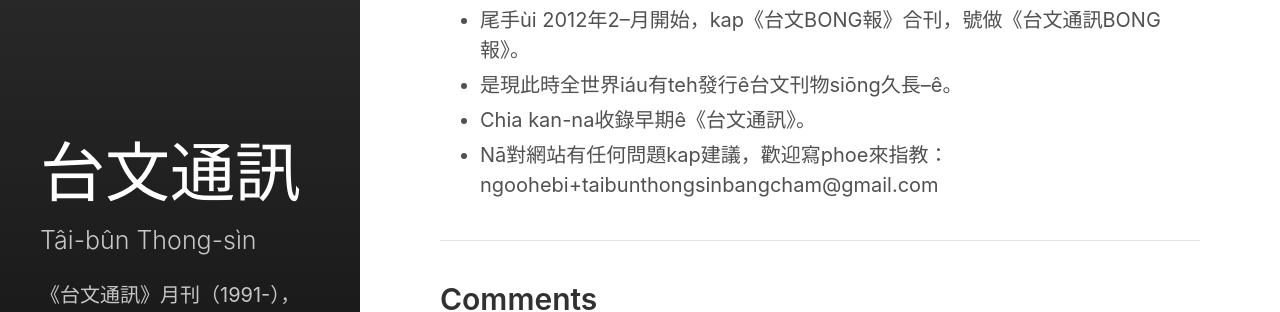
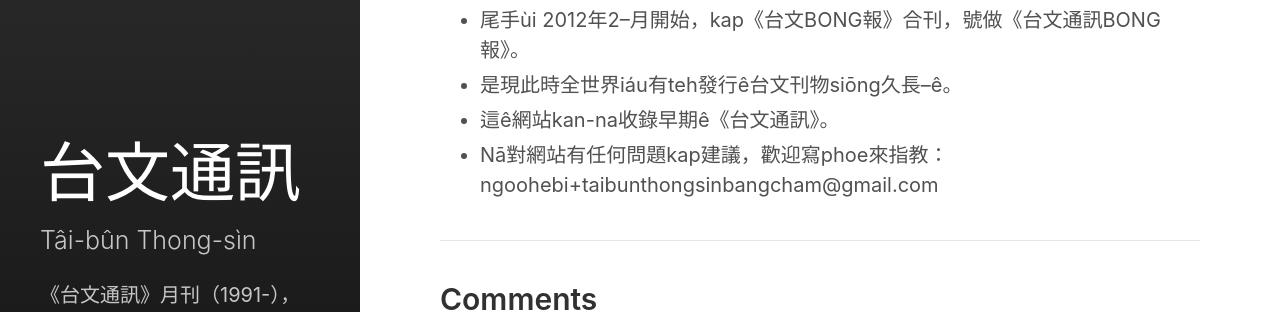
Before and after one commit to TaibunThongsin/TaibunThongsin, a Jekyll site: the page built from _posts/1991-07-01-pin-to-top.md, in a window 1280 px wide. Shown: the part 258-570 px from the top of the page. Built offline with Jekyll 4.4.1, drawn with Linux system fonts in a browser that asks for light colours.

Commit message:
Update 1991-07-01-pin-to-top.md

```diff
--- a/_posts/1991-07-01-pin-to-top.md
+++ b/_posts/1991-07-01-pin-to-top.md
@@ -10,5 +10,5 @@ excerpt_separator:  <!--more-->
 * 《台文通訊》是1991年7--月鄭良光先生tī美國Los Angeles創辦ê全台文刊物。
 * 尾手ùi 2012年2--月開始，kap《台文BONG報》合刊，號做《台文通訊BONG報》。
 * 是現此時全世界iáu有teh發行ê台文刊物siōng久長--ê。
-* Chia kan-na收錄早期ê《台文通訊》。
+* 這ê網站kan-na收錄早期ê《台文通訊》。
 * Nā對網站有任何問題kap建議，歡迎寫phoe來指教：ngoohebi+taibunthongsinbangcham@gmail.com
```
